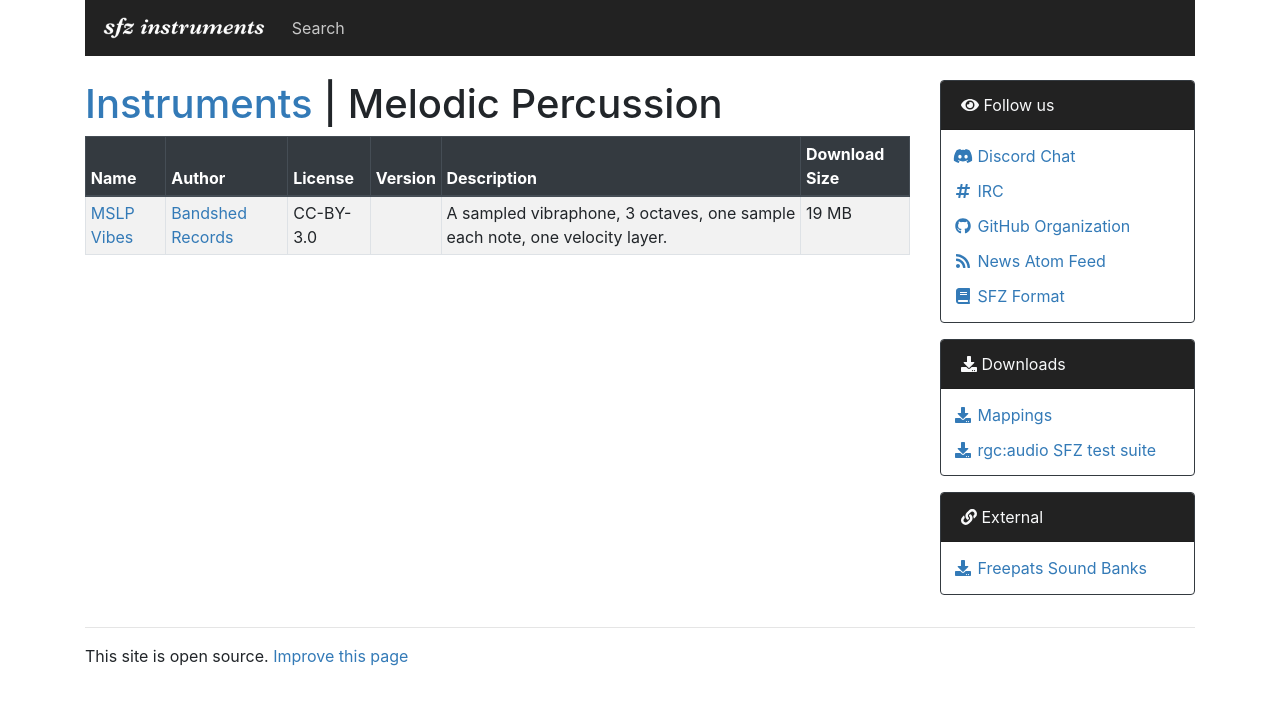
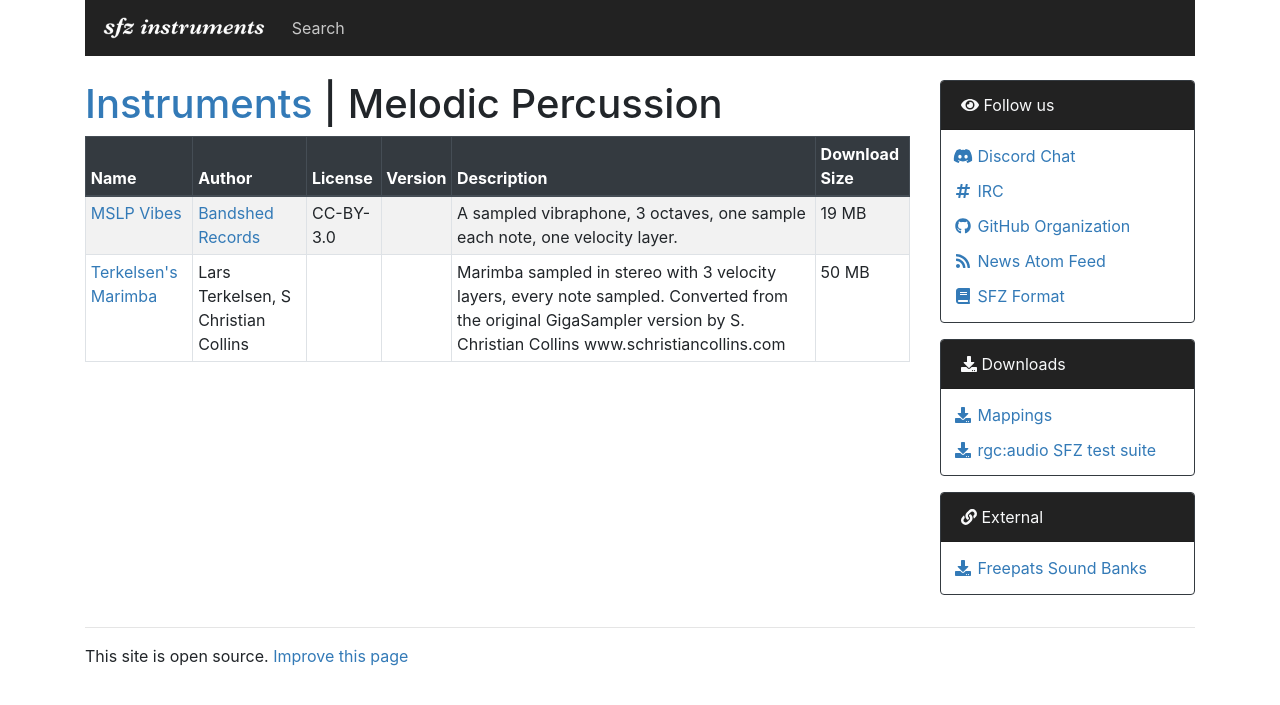
Before and after one commit to sfzinstruments/sfzinstruments.github.io, a Jekyll site: the page built from melodic-percussion/index.md, in a window 1280 px wide. Shown: the top 705 px of the page. Built offline with Jekyll 4.4.1, drawn with Linux system fonts in a browser that asks for light colours; nearby versions of some CDN libraries.

Commit message:
Add Terkelsen's Marimba

```diff
--- a/_data/sfz/instruments.yml
+++ b/_data/sfz/instruments.yml
@@ -363,6 +363,23 @@ categories:
       samplerate: "44.1"
       size: "19 MB"
       short_description: "Zipped file"
+
+  - name:    "Terkelsen's Marimba"
+    page:    "terkelsen_marimba"
+#   version: "1"
+    author:  "Lars Terkelsen, S Christian Collins"
+#   license: "unknown"
+    url:     "https://github.com/sfzinstruments/Terkelsen.Marimba"
+    download_size: "50 MB"
+    short_description:
+      "Marimba sampled in stereo with 3 velocity layers, every note sampled.  Converted from the original GigaSampler version by S. Christian Collins www.schristiancollins.com"
+    downloads:
+    - label: "Instrument"
+      url: "https://github.com/sfzinstruments/Terkelsen.Marimba/archive/refs/heads/master.zip"
+      format: "wav (16bit)"
+      samplerate: "44.1 kHz"
+      size: "50 MB"
+      short_description: "zipped sfz"
 
 - name: "Misc"
   page: "misc"
--- /dev/null
+++ b/melodic-percussion/terkelsen_marimba.md
@@ -0,0 +1,6 @@
+---
+title:  "Terkelsen's Marimba"
+layout: "sfz/instrument"
+---
+
+Nice stereo sampled marimba, 3 velocity layers, every note sampled.
```
Also changed, not shown: 1 other file.
